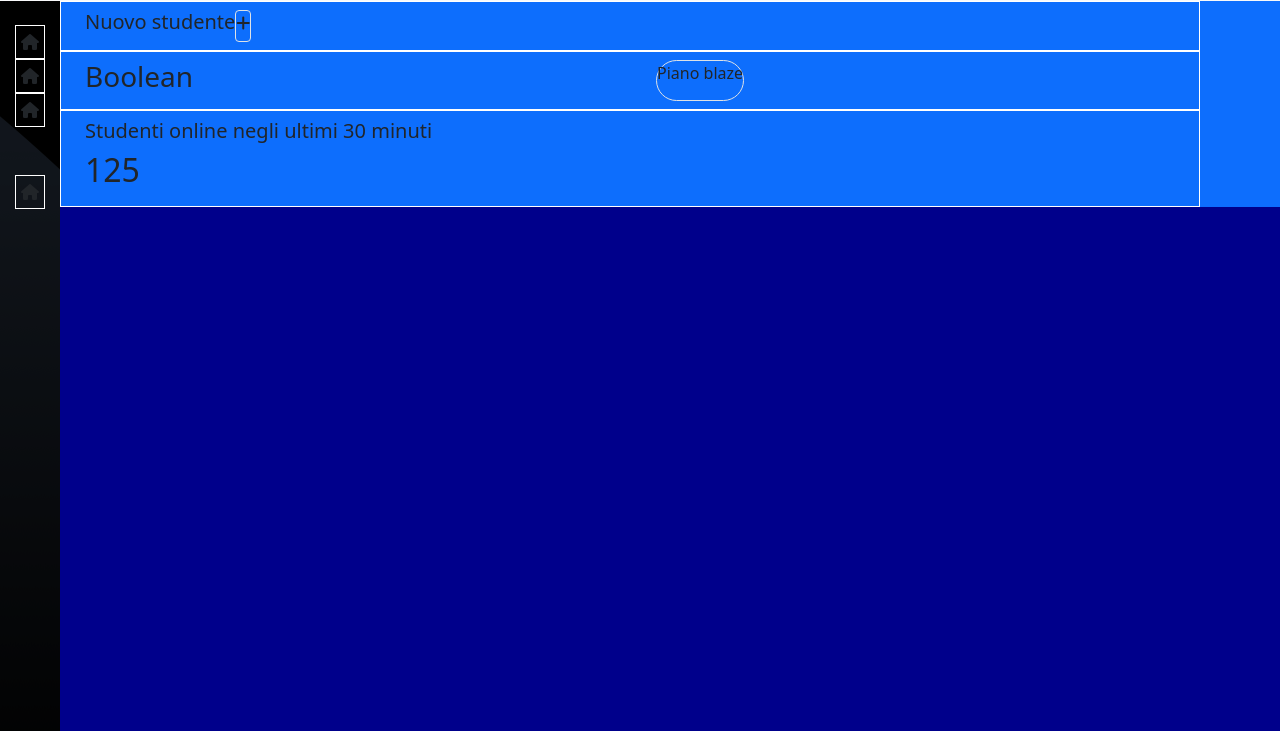
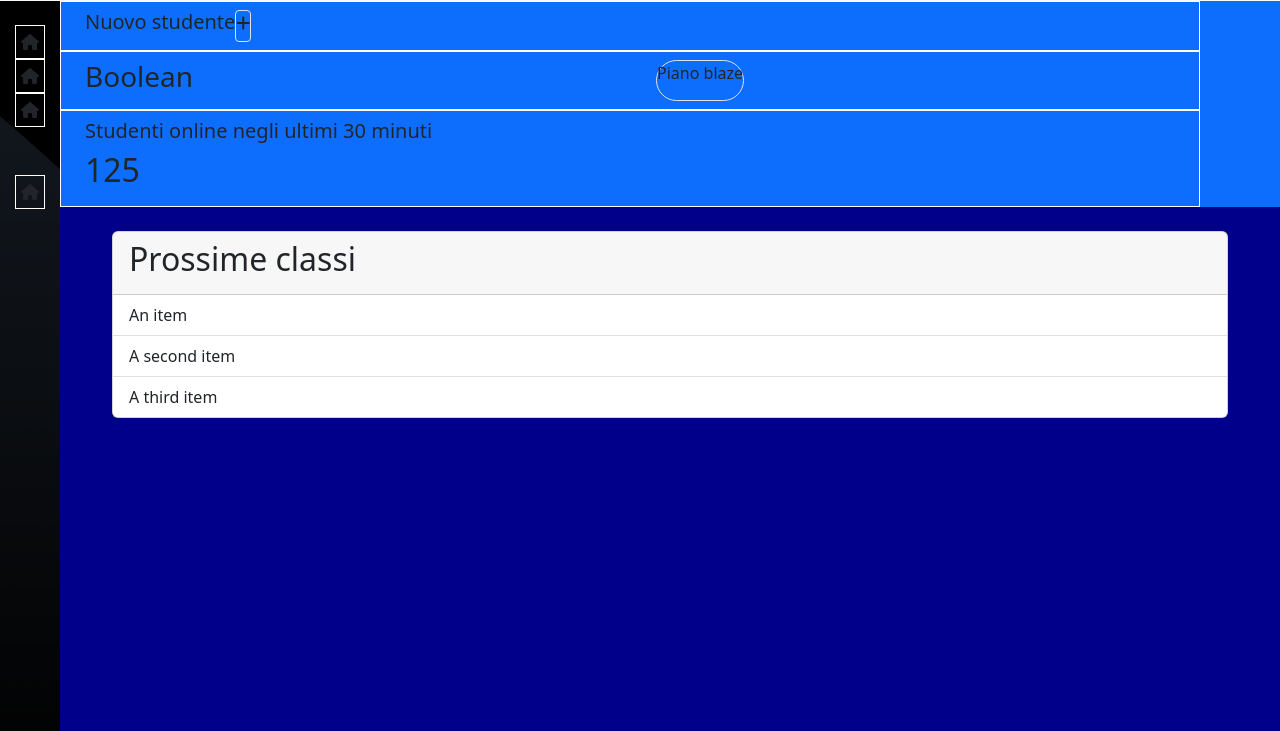
Before and after one commit to francescominutella/html-css-bootstrap-dashboard, a plain HTML site: page index.html in a window 1280 px wide. Shown: the part 69-800 px from the top of the page. Drawn offline with nearby package versions, Linux system fonts and the light colour scheme.

Commit message:
main: add card AND delete style: width

```diff
--- a/index.html
+++ b/index.html
@@ -71,7 +71,8 @@
                     <div class="container m-0">
                         <div class="row row-cols-12 flex-column">
                             <div class="col d-flex p-2">
-                                <div class="card-body px-3 d-flex align-baseline align-content-center">
+                                <div class="card-body px-3 d-flex align-baseline
+                                    align-content-center">
                                     <h5>Nuovo studente</h5>
                                     <div id="plus_new" class="border rounded-1">
                                         <i class="fa-solid fa-plus"></i>
@@ -80,10 +81,12 @@
                             </div>
 
                             <div class="col d-flex p-2 align-baseline">
-                                <div class="card-body px-3 d-flex align-content-center">
+                                <div class="card-body px-3 d-flex
+                                    align-content-center">
                                     <h3>Boolean</h3>
                                 </div>
-                                <div class="card-body px-3 d-flex align-content-center">
+                                <div class="card-body px-3 d-flex
+                                    align-content-center">
                                     <div class="border rounded-pill">
                                         <span> Piano blaze</span>
                                     </div>
@@ -91,10 +94,12 @@
 
                             </div>
                             <div class="col p-2">
-                                <div class="card-body px-3 d-flex align-content-center">
+                                <div class="card-body px-3 d-flex
+                                    align-content-center">
                                     <h5>Studenti online negli ultimi 30 minuti</h5>
                                 </div>
-                                <div class="card-body px-3 d-flex align-content-center">
+                                <div class="card-body px-3 d-flex
+                                    align-content-center">
                                     <h2>125</h2>
                                 </div>
                             </div>
@@ -105,7 +110,18 @@
                 <!-- ⬆️ TOP main -->
 
                 <div class="main_content">
-
+                    <div class="container py-4">
+                        <div class="card">
+                            <div class="card-header">
+                                <h2>Prossime classi</h2>
+                            </div>
+                            <ul class="list-group list-group-flush">
+                                <li class="list-group-item">An item</li>
+                                <li class="list-group-item">A second item</li>
+                                <li class="list-group-item">A third item</li>
+                            </ul>
+                        </div>
+                    </div>
 
                 </div>
                 <!-- 📊 CONTENT main -->
```
